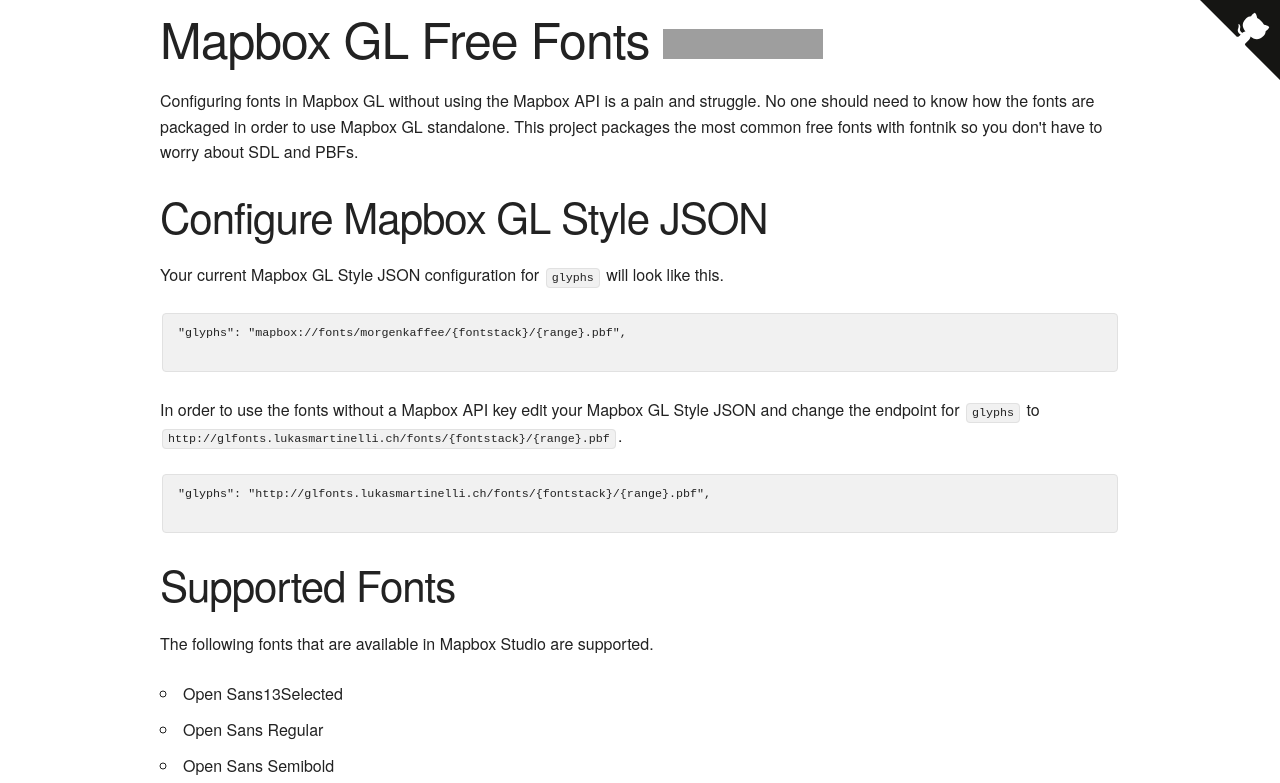
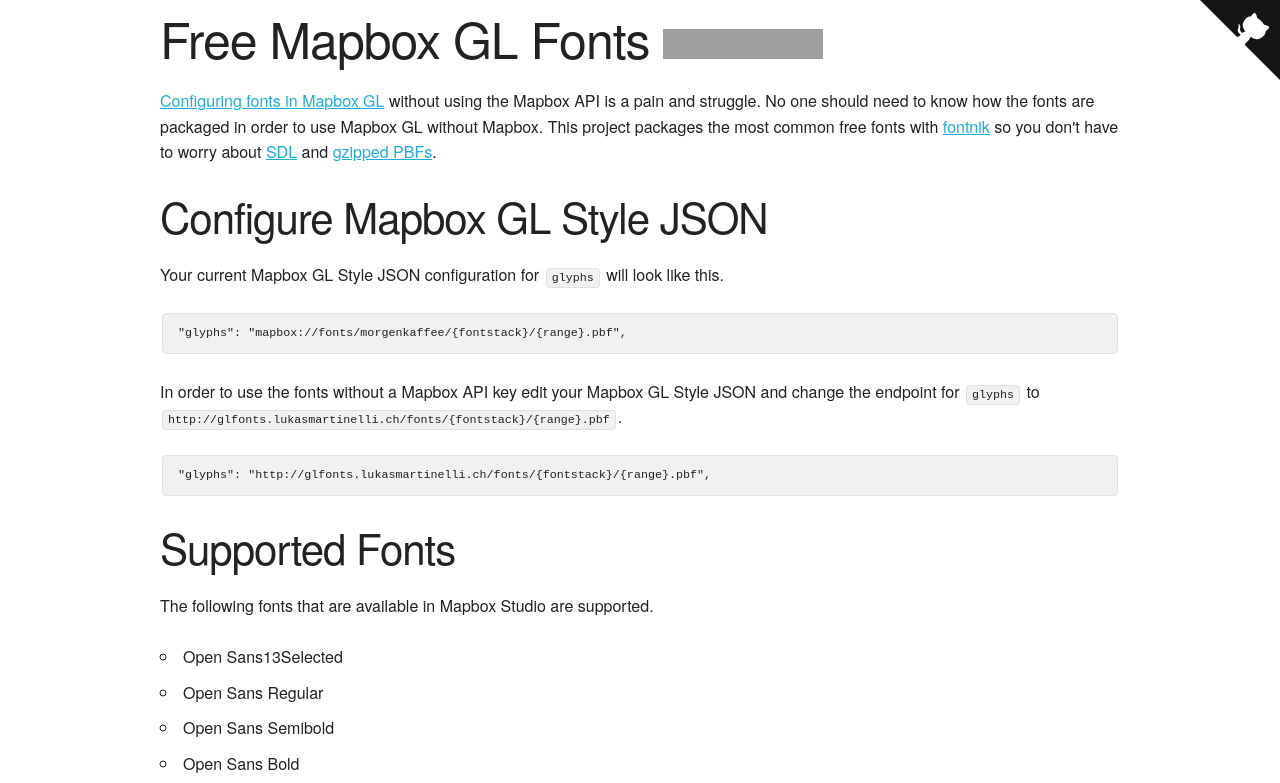
Before and after one commit to lukasmartinelli-alt/glfonts, a plain HTML site: page index.html in a window 1280 px wide. Shown: the top 783 px of the page. Drawn offline with nearby package versions, Linux system fonts and the light colour scheme; grey boxes are pictures that could not be loaded.

Commit message:
Add configuration help for README and index

```diff
--- a/index.html
+++ b/index.html
@@ -3,9 +3,8 @@
   <head>
     <meta charset="UTF-8">
     <meta name="viewport" content="width=device-width, initial-scale=1">
-    <title>Mapbox GL Free Fonts</title>
+    <title>Free Mapbox GL Fonts</title>
     <link href="//cdnjs.cloudflare.com/ajax/libs/skeleton/2.0.4/skeleton.min.css" rel="stylesheet" type="text/css">
-    <link href="//cdnjs.cloudflare.com/ajax/libs/codemirror/5.7.0/codemirror.css" rel="stylesheet">
     <style>
     body {
       font-size: 1.6em;
@@ -43,27 +42,25 @@
   <div class="container">
     <div class="row">
       <h1>
-        <span>Mapbox GL Free Fonts</span>
+        <span>Free Mapbox GL Fonts</span>
         <iframe src="https://ghbtns.com/github-btn.html?user=lukasmartinelli&repo=mapbox-gl-free-fonts&type=star&count=true&size=large" frameborder="0" scrolling="0" width="160px" height="30px"></iframe>
       </h1>
       <p>
-        Configuring fonts in Mapbox GL without using the Mapbox API is a pain and struggle.
-        No one should need to know how the fonts are packaged in order to use Mapbox GL standalone.
-        This project packages the most common free fonts with fontnik so you don't have to worry about SDL and PBFs.
+      <a href="https://www.mapbox.com/mapbox-gl-style-spec/#glyphs">Configuring fonts in Mapbox GL</a> without using the Mapbox API is a pain and struggle.
+        No one should need to know how the fonts are packaged in order to use Mapbox GL without Mapbox.
+        This project packages the most common free fonts with <a href="https://github.com/mapbox/fontnik">fontnik</a> so you don't have to worry about <a href="https://www.mapbox.com/blog/text-signed-distance-fields/">SDL</a> and <a href="https://github.com/mapbox/mapbox-gl-js/issues/830">gzipped PBFs</a>.
       </p>
 
       <h2>Configure Mapbox GL Style JSON</h2>
       <p>
         Your current Mapbox GL Style JSON configuration for <code>glyphs</code> will look like this.
       </p>
-      <pre><code>"glyphs": "mapbox://fonts/morgenkaffee/{fontstack}/{range}.pbf",
-      </code></pre>
+      <pre><code>"glyphs": "mapbox://fonts/morgenkaffee/{fontstack}/{range}.pbf",</code></pre>
       <p>
         In order to use the fonts without a Mapbox API key edit your Mapbox GL Style JSON
         and change the endpoint for <code>glyphs</code> to <code>http://glfonts.lukasmartinelli.ch/fonts/{fontstack}/{range}.pbf</code>.
       </p>
-      <pre><code>"glyphs": "http://glfonts.lukasmartinelli.ch/fonts/{fontstack}/{range}.pbf",
-      </code></pre>
+      <pre><code>"glyphs": "http://glfonts.lukasmartinelli.ch/fonts/{fontstack}/{range}.pbf",</code></pre>
       <h2>Supported Fonts</h2>
       <p>The following fonts that are available in Mapbox Studio are supported.</p>
       <ul>
```
Also changed, not shown: 1 other file.
